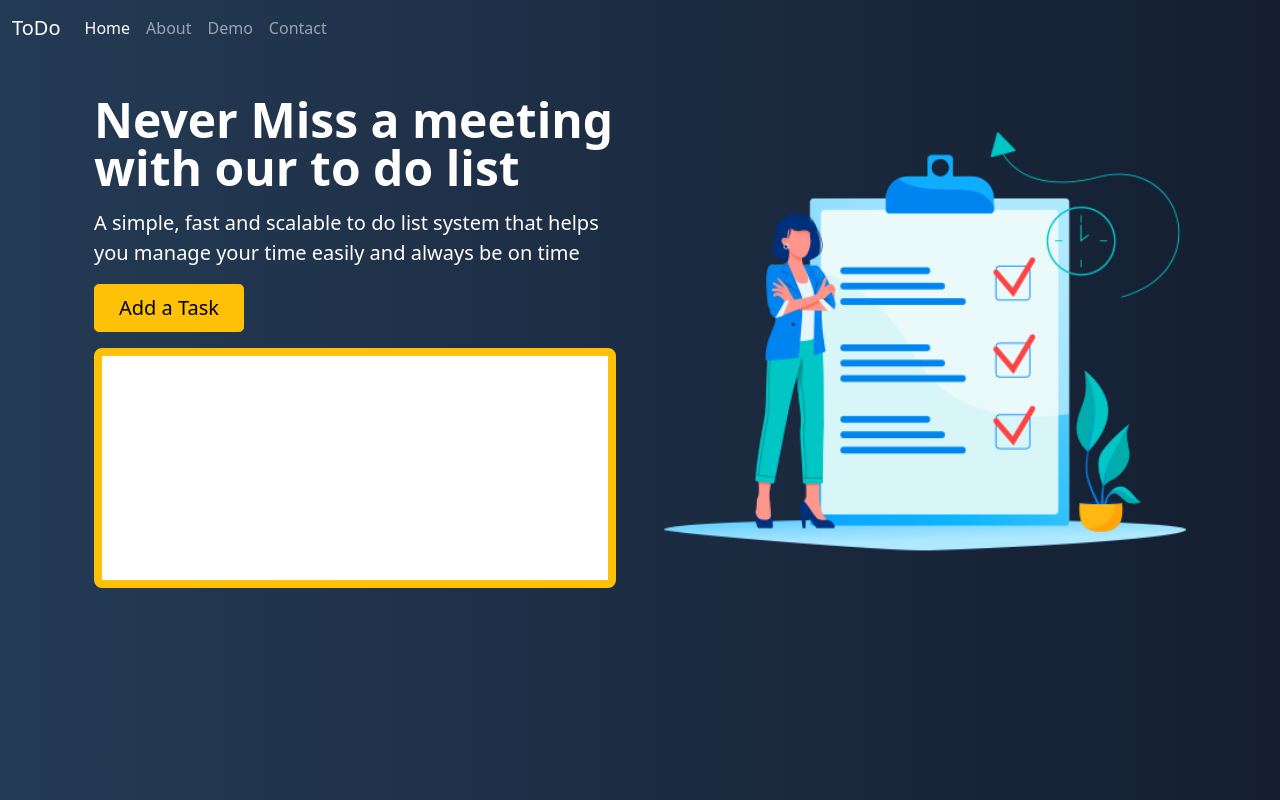
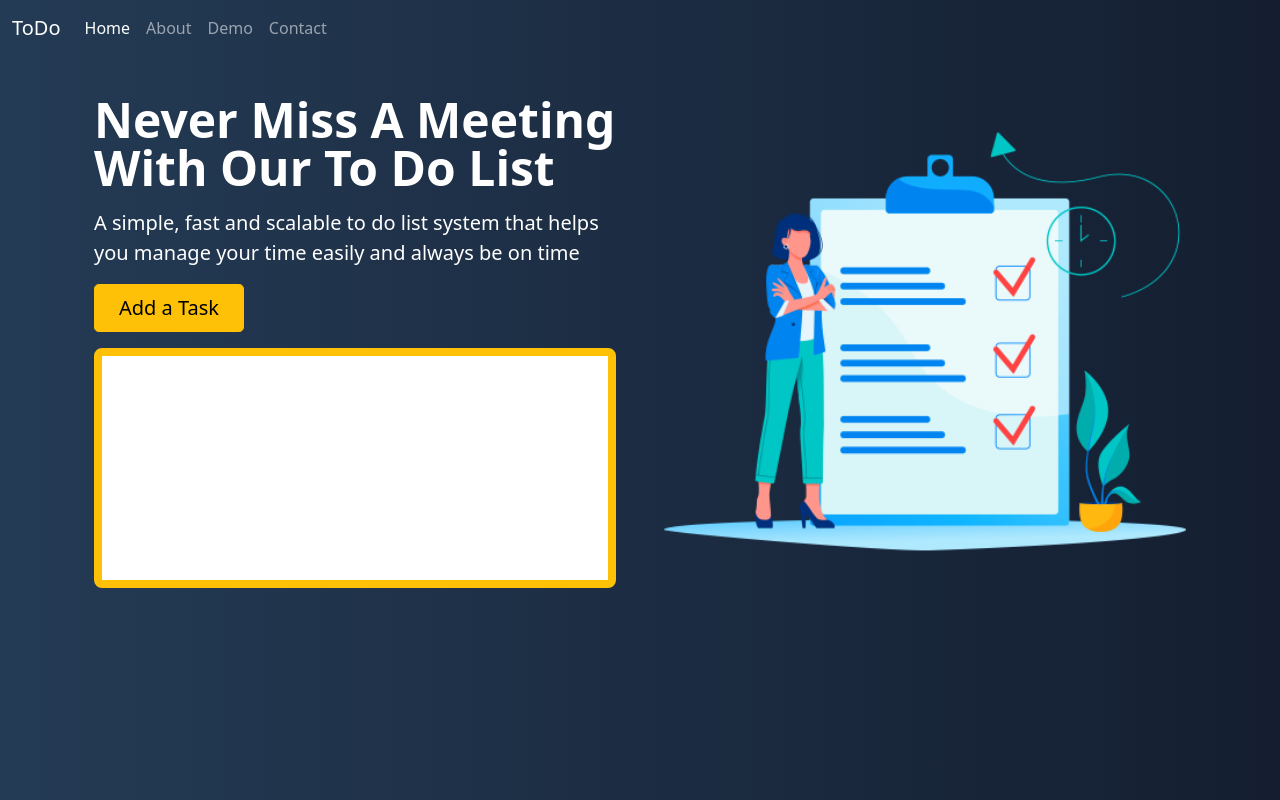
Before and after one commit to chrissywow/FirstProject, a plain HTML site: page index.html in a window 1280 px wide. Drawn offline with nearby package versions, Linux system fonts and the light colour scheme.

Commit message:
Fixed some typos

```diff
--- a/index.html
+++ b/index.html
@@ -2,7 +2,7 @@
 <html lang="en">
 
 <head>
-    <title>First Project</title>
+    <title>First Project v2</title>
     <!-- Required meta tags -->
     <meta charset="utf-8">
     <meta name="viewport" content="width=device-width, initial-scale=1, shrink-to-fit=no">
@@ -65,7 +65,7 @@
                         loading="lazy">
                 </div>
                 <div class="col-lg-6">
-                    <h1 class="display-5 fw-bold lh-1 mb-3"> Never Miss a meeting with our to do list</h1>
+                    <h1 class="display-5 fw-bold lh-1 mb-3"> Never Miss A Meeting With Our To Do List</h1>
                     <p class="lead"> A simple, fast and scalable to do list system that helps you manage your time easily
                         and always  be on time
                     </p>
```
